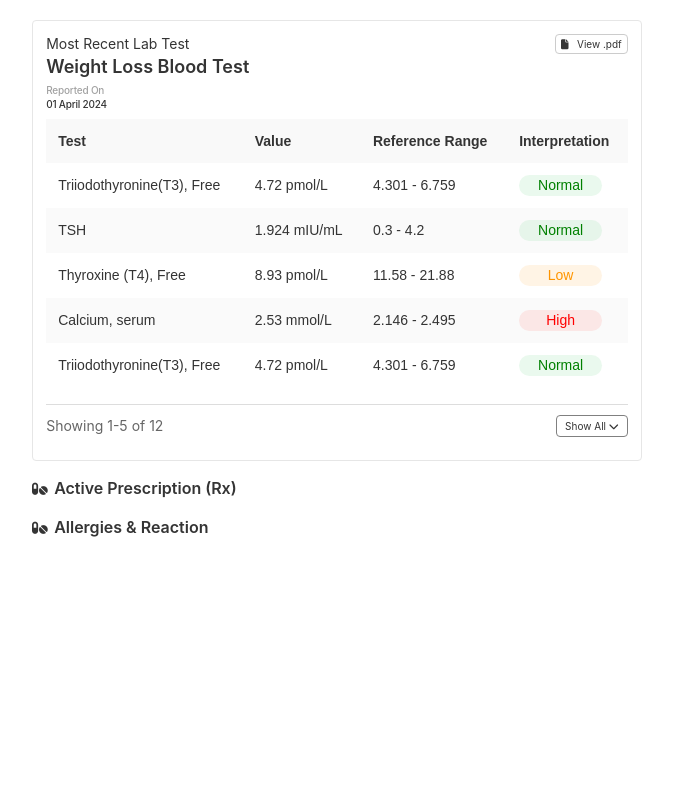
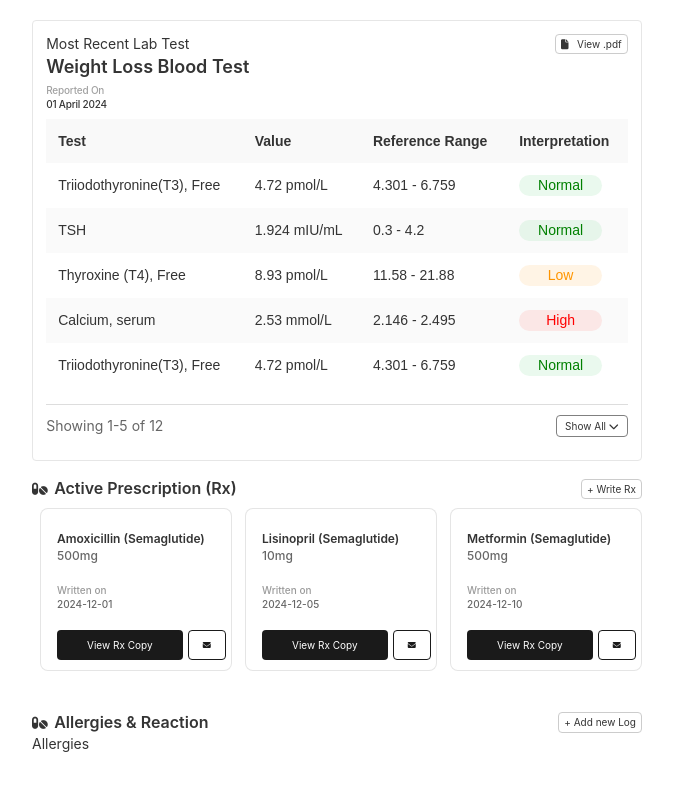
Before and after one commit to ayush27gupta/dardoc, a React (Create React App) app: page /patient/1 in a window 1280 px wide. Shown: the part 1108-1894 px from the top of the page, without its empty margins (217-890 px from the left). Before the commit the page ends 1663 px from the top, so only its background shows below. Built offline with nearby package versions, Linux system fonts and the light colour scheme.

Commit message:
Added prescription cards

```diff
--- a/src/components/home/appointments/Appointments.jsx
+++ b/src/components/home/appointments/Appointments.jsx
@@ -1,7 +1,7 @@
 import React from "react";
+import { APPOINT_CARDS_DATA } from "../../utils/dataConstants";
 import "./appointment.css";
 import AppointmentCards from "./AppointmentCards";
-import { APPOINT_CARDS_DATA } from "../../utils/dataConstants";
 
 const Appointments = () => {
   return (
@@ -9,12 +9,12 @@ const Appointments = () => {
       <div className="appoint-header">
         <div className="d-flex justify-content-between align-items-center">
           <div className="appoint-icon ">
-            <i class="far fa-calendar-alt"></i>
+            <i className="far fa-calendar-alt"></i>
           </div>
           <div className="appoint-header-text">Today's Appointments</div>
         </div>
         <div className="appoint-filter">
-          <i class="fa fa-filter"></i>
+          <i className="fa fa-filter"></i>
         </div>
       </div>
       <div className="appoint-cards-container">
--- a/src/components/home/managePanel/patients/PatientsCards.jsx
+++ b/src/components/home/managePanel/patients/PatientsCards.jsx
@@ -32,7 +32,7 @@ const PatientsCards = (props) => {
               className="patient-right"
               onClick={() => handlePatientClick(item)}
             >
-              <i class="fa fa-arrow-right" style={{ color: "#a2a2a2" }}></i>
+              <i className="fa fa-arrow-right" style={{ color: "#a2a2a2" }}></i>
             </div>
           </div>
         </>
--- a/src/components/patient/AllergiesContainer.jsx
+++ b/src/components/patient/AllergiesContainer.jsx
@@ -1,17 +1,29 @@
 import React from "react";
+import Allergies from "../allergies/Allergies";
 
 const AllergiesContainer = () => {
+  const handleAddNewLog = () => {
+    console.log("Add log");
+  };
   return (
-    <div className="aller-container common-container">
+    <div className="aller-container common-container p-3">
       <div className="">
-        <div className="summary-header">
-          <div>
-            <i class="fas fa-pills"></i>
+        <div className="">
+          <div className="d-flex justify-content-between align-items-center">
+            <div className="d-flex justify-content-between align-items-center">
+              <div>
+                <i className="fas fa-pills"></i>
+              </div>
+              <div className="common-title"> Allergies & Reaction</div>
+            </div>
+            <div className="graph-log" onClick={() => handleAddNewLog()}>
+              + Add new Log
+            </div>
           </div>
-
-          <div className="common-title">Allergies & Reaction</div>
         </div>
-        <div className="summary-cards"></div>
+        <div className="prescription-cards">
+          <Allergies />
+        </div>
       </div>
     </div>
   );
--- a/src/components/patient/PrescriptionsContainer.jsx
+++ b/src/components/patient/PrescriptionsContainer.jsx
@@ -1,17 +1,30 @@
 import React from "react";
+import PrescriptionCards from "../prescriptions/PrescriptionCards";
+import { PRES_DATA } from "../utils/dataConstants";
 
 const PrescriptionsContainer = () => {
+  const handleWritePres = () => {
+    console.log("Add pres");
+  };
   return (
-    <div className="pres-container common-container">
+    <div className="pres-container common-container p-3">
       <div className="">
-        <div className="summary-header">
-          <div>
-          <i class='fas fa-pills'></i>
+        <div className="">
+          <div className="d-flex justify-content-between align-items-center">
+            <div className="d-flex justify-content-between align-items-center">
+              <div>
+                <i className="fas fa-pills"></i>
+              </div>
+              <div className="common-title"> Active Prescription (Rx)</div>
+            </div>
+            <div className="graph-log" onClick={() => handleWritePres()}>
+              + Write Rx
+            </div>
           </div>
-
-          <div className="common-title">Active Prescription (Rx)</div>
         </div>
-        <div className="summary-cards"></div>
+        <div className="prescription-cards">
+          <PrescriptionCards presData={PRES_DATA} />
+        </div>
       </div>
     </div>
   );
--- a/src/components/prescriptions/PrescriptionCards.jsx
+++ b/src/components/prescriptions/PrescriptionCards.jsx
@@ -1,9 +1,32 @@
-import React from 'react'
+import React from "react";
+import "./presCards.css";
 
-const PrescriptionCards = () => {
+const PrescriptionCards = (props) => {
+  const { presData } = props;
   return (
-    <div>PrescriptionCards</div>
-  )
-}
+    <div className="prescription-cards-container">
+      {presData?.map((item, index) => (
+        <div className="pres-card" key={item.rxId}> {/* Added key prop here */}
+          <div className="drug-details">
+            <div className="drug-header">
+              <div className="drug-name">{item?.drugName}</div>
+              <div className="drug-dose">{item?.dosage}</div>
+            </div>
+            <div className="drug-mid">
+              <div className="drug-writ">Written on</div>
+              <div className="drug-rxDate">{item?.rxDate}</div>
+            </div>
+            <div className="drug-btns">
+              <div className="rx-copy">View Rx Copy</div>
+              <div className="send-rx">
+                <i className="fa fa-envelope"></i>
+              </div>
+            </div>
+          </div>
+        </div>
+      ))}
+    </div>
+  );
+};
 
-export default PrescriptionCards
+export default PrescriptionCards;
--- /dev/null
+++ b/src/components/prescriptions/presCards.css
@@ -0,0 +1,105 @@
+.pres-card {
+  display: flex;
+  padding: 21px 16px 10px;
+  gap: 24px;
+  width: 192px;
+  height: 163px;
+  background: #ffffff;
+  border: 0.8px solid rgba(0, 0, 0, 0.1);
+  border-radius: 8px;
+  flex: none;
+  order: 0;
+  flex-grow: 0;
+}
+
+.prescription-cards-container {
+  box-sizing: border-box;
+  display: flex;
+  justify-content: space-between;
+  align-items: center;
+  padding: 0.5rem;
+  width: 618px;
+}
+
+.drug-name {
+  font-size: 12px;
+  font-weight: 600;
+  text-align: left;
+}
+
+.drug-dose {
+  font-style: normal;
+  font-weight: 510;
+  font-size: 12px;
+  color: rgba(0, 0, 0, 0.6);
+}
+
+.drug-writ {
+  font-style: normal;
+  font-weight: 510;
+  font-size: 10px;
+  color: rgba(0, 0, 0, 0.4);
+}
+
+.drug-rxDate {
+  font-style: normal;
+  font-weight: 510;
+  font-size: 10px;
+  color: rgba(0, 0, 0, 0.6);
+}
+
+.drug-btns {
+  display: flex;
+  justify-content: space-between;
+  align-items: center;
+}
+
+.drug-details {
+  display: flex;
+  flex-direction: column;
+  justify-content: space-between;
+}
+
+.rx-copy {
+  display: flex;
+  flex-direction: row;
+  justify-content: center;
+  align-items: center;
+  padding: 12px 30px;
+  font-size: 10px;
+  gap: 10px;
+  cursor: pointer;
+  color: white;
+  height: 30px;
+  background: #1a1a1a;
+  border-radius: 4px;
+  flex: none;
+  order: 0;
+  flex-grow: 1;
+}
+
+.send-rx {
+  box-sizing: border-box;
+  display: flex;
+  flex-direction: row;
+  justify-content: center;
+  align-items: center;
+  padding: 14.2px;
+  gap: 10px;
+  height: 30px;
+  border: 1px solid #1a1a1a;
+  border-radius: 4px;
+  flex: none;
+  order: 1;
+  flex-grow: 0;
+  cursor: pointer;
+  font-style: normal;
+  font-weight: 510;
+  font-size: 8px;
+  letter-spacing: -0.02em;
+  color: #1a1a1a;
+  flex: none;
+  order: 0;
+  flex-grow: 0;
+  margin-left: 5px;
+}
--- a/src/components/utils/dataConstants.js
+++ b/src/components/utils/dataConstants.js
@@ -269,3 +269,24 @@ export const TABLE_DATA = [
     interpretation: "High",
   },
 ];
+
+export const PRES_DATA = [
+  {
+    drugName: "Amoxicillin (Semaglutide)",
+    dosage: "500mg",
+    rxDate: "2024-12-01",
+    rxId: "RX1001",
+  },
+  {
+    drugName: "Lisinopril (Semaglutide)",
+    dosage: "10mg",
+    rxDate: "2024-12-05",
+    rxId: "RX1002",
+  },
+  {
+    drugName: "Metformin (Semaglutide)",
+    dosage: "500mg",
+    rxDate: "2024-12-10",
+    rxId: "RX1003",
+  },
+];
```
